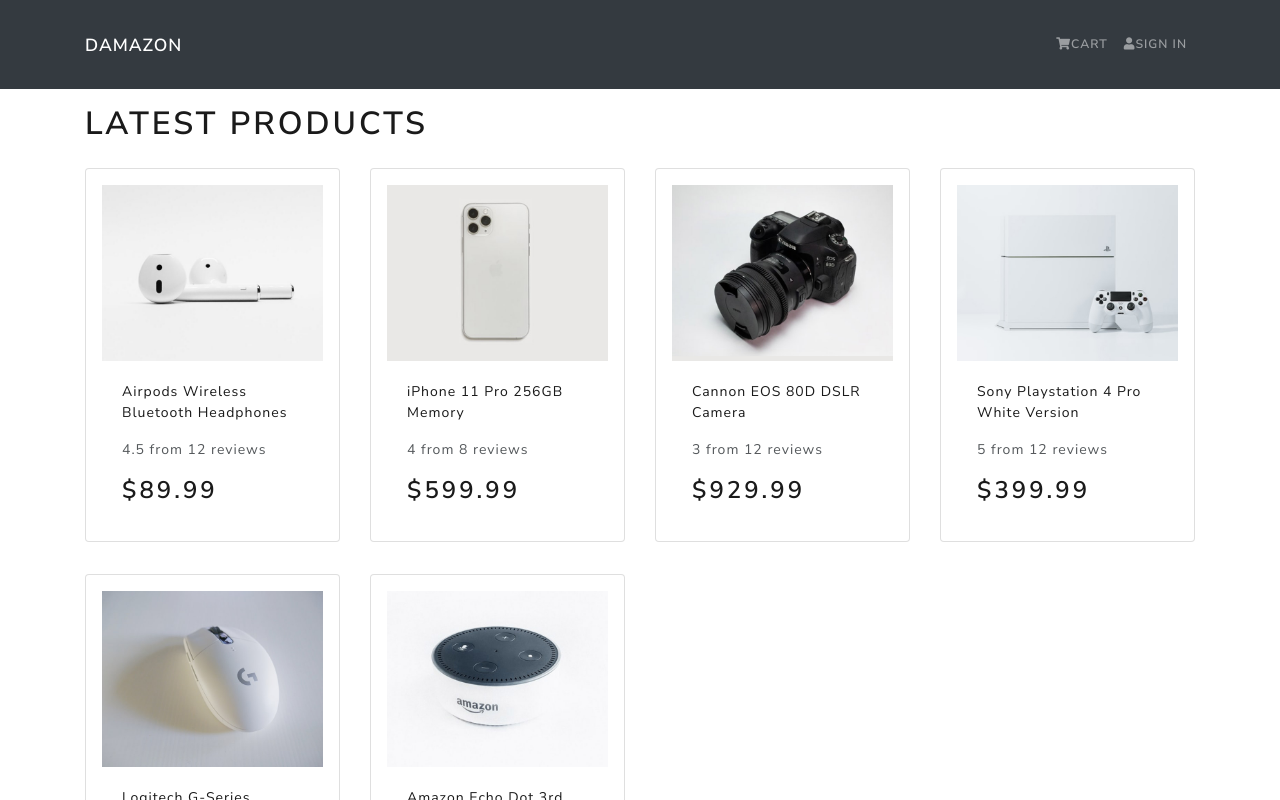
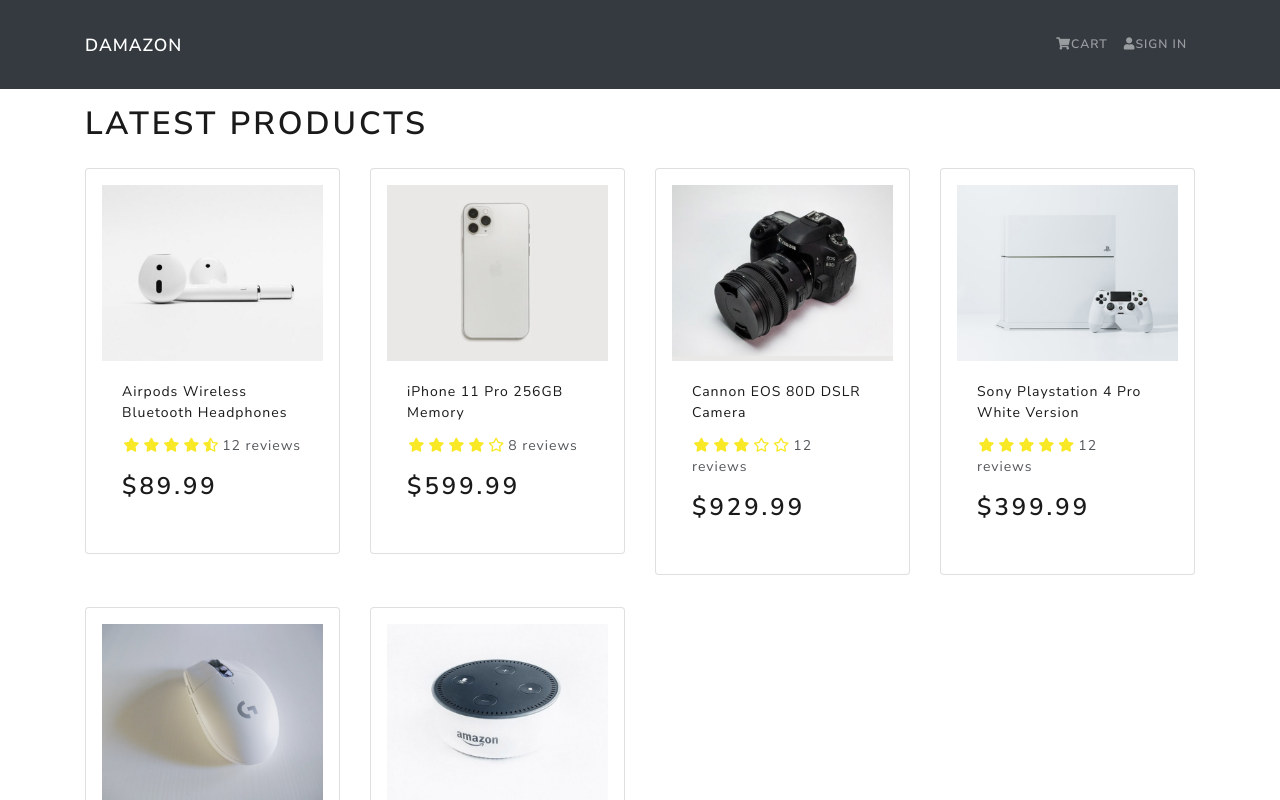
Before and after one commit to nkemjikaobi/damazon, a React (Create React App) app in the folder frontend/: page / in a window 1280 px wide. Shown: the top 800 px of the page. Built offline with nearby package versions, Linux system fonts and the light colour scheme.

Commit message:
Rating Component

```diff
--- a/frontend/src/components/Product.js
+++ b/frontend/src/components/Product.js
@@ -1,5 +1,6 @@
 import React from 'react'
 import { Card } from 'react-bootstrap'
+import Rating from './Rating'
 
 const Product = ({ product }) => {
     return (
@@ -16,9 +17,7 @@ const Product = ({ product }) => {
                 </Card.Title>
             </a>
             <Card.Text as='div'>
-                <div className='my-3'>
-                    {product.rating} from {product.numReviews} reviews
-                </div>
+                <Rating key={product._id} value={product.rating} text={`${product.numReviews} reviews`}/>
             </Card.Text>
             <Card.Text as='h3'>
                 ${product.price}
--- /dev/null
+++ b/frontend/src/components/Rating.js
@@ -0,0 +1,78 @@
+import React from 'react'
+import PropTypes from 'prop-types'
+
+
+const Rating = ({ value, text, color }) => {
+    return (
+        <div className='rating'>
+            <span>
+                <i style={{color}}
+                className={ //color:color..simplified since its the same thing ES6
+                    value >= 1
+                    ? 'fas fa-star'
+                    : value >= 0.5
+                    ? 'fas fa-star-half-alt'
+                    : 'far fa-star'
+                    }>
+                </i>
+            </span>
+            <span>
+                <i style={{color}}
+                className={
+                    value >= 2
+                    ? 'fas fa-star'
+                    : value >= 1.5
+                    ? 'fas fa-star-half-alt'
+                    : 'far fa-star'
+                    }>
+                </i>
+            </span>
+            <span>
+                <i style={{color}}
+                className={
+                    value >= 3
+                    ? 'fas fa-star'
+                    : value >= 2.5
+                    ? 'fas fa-star-half-alt'
+                    : 'far fa-star'
+                    }>
+                </i>
+            </span>
+            <span>
+                <i style={{color}}
+                className={
+                    value >= 4
+                    ? 'fas fa-star'
+                    : value >= 3.5
+                    ? 'fas fa-star-half-alt'
+                    : 'far fa-star'
+                    }>
+                </i>
+            </span>
+            <span>
+                <i style={{color}}
+                className={
+                    value >= 5
+                    ? 'fas fa-star'
+                    : value >= 4.5
+                    ? 'fas fa-star-half-alt'
+                    : 'far fa-star'
+                    }>
+                </i>
+            </span>
+            <span>{text && text}</span>
+        </div>
+    )
+}
+
+Rating.defaultProps = {
+    color: '#f8e825'
+}
+
+Rating.propTypes = {
+    value: PropTypes.number.isRequired,
+    text: PropTypes.string.isRequired,
+    color: PropTypes.string,
+}
+
+export default Rating
--- a/frontend/src/index.css
+++ b/frontend/src/index.css
@@ -1,3 +1,9 @@
-main{
+main {
     min-height: 80vh;
 }
+h3 {
+    padding: 1rem 0;
+}
+.rating span {
+    margin: 0.1rem;
+}
```
